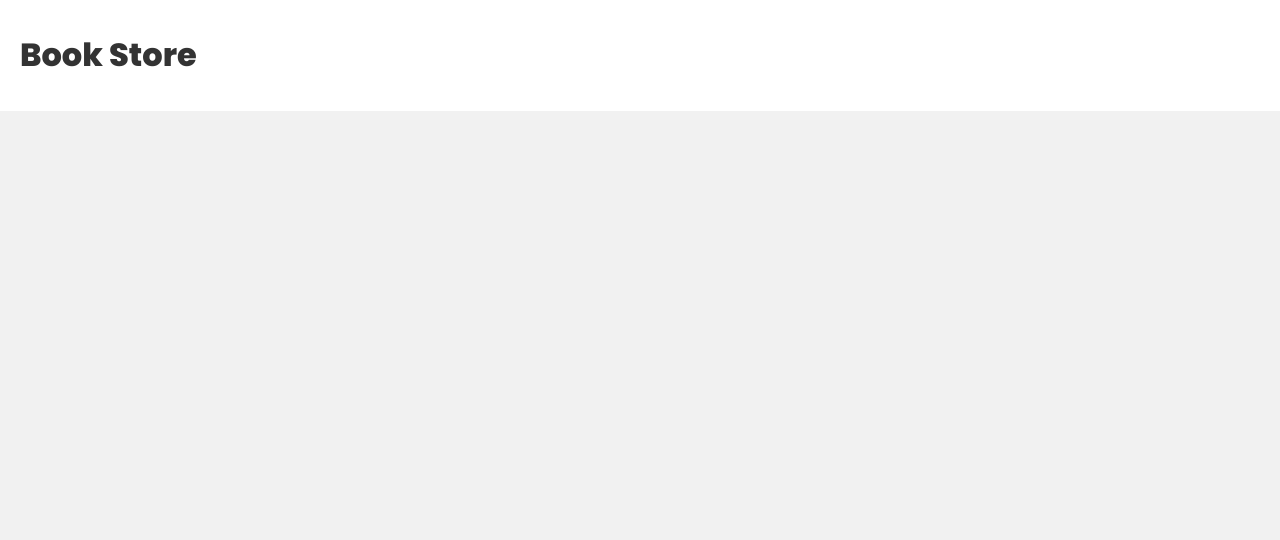
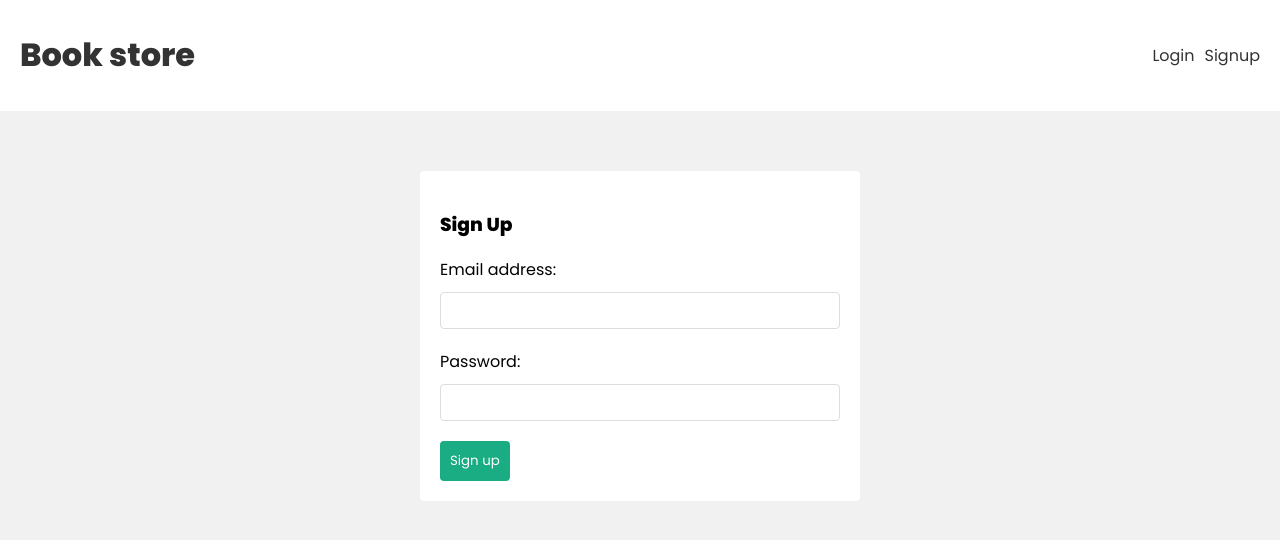
Before and after one commit to areebkhan11/MERN-BookStore, a React (Create React App) app in the folder frontend/bookstore/: page /signup in a window 1280 px wide. Before the commit this address had no page. Shown: the top 540 px of the page. Built offline with nearby package versions, Linux system fonts and the light colour scheme.

Commit message:
refactor

```diff
--- a/frontend/bookstore/src/App.js
+++ b/frontend/bookstore/src/App.js
@@ -1,5 +1,7 @@
 import {BrowserRouter, Routes, Route } from 'react-router-dom'
 import Home from './pages/Home';
+import Signup from './pages/Signup';
+import Login from './pages/Login';
 import Navbar from './components/Navbar';
 
 
@@ -13,8 +15,17 @@
             <Route
               path="/"
               element={<Home />}
-            >
-            </Route>
+            />
+            <Route
+              path="/signup"
+              element={<Signup />}
+            />
+            <Route
+              path="/login"
+              element={<Login />}
+            />
+
+
           </Routes>
 
         </div>
--- a/frontend/bookstore/src/components/Navbar.js
+++ b/frontend/bookstore/src/components/Navbar.js
@@ -4,11 +4,18 @@
 export default function Navbar() {
   return (
     <header>
-        <div className='container'>
-            <Link to="/">
-                <h1>Book Store</h1>
-            </Link>
-        </div>
+      <div className="container">
+        <Link to="/">
+          <h1>Book store</h1>
+        </Link>
+        <nav>
+          <div>
+            <Link to="/login">Login</Link>
+            <Link to="/signup">Signup</Link>
+          </div>
+        </nav>
+      </div>
     </header>
+
   )
 }
--- /dev/null
+++ b/frontend/bookstore/src/context/AuthContext.js
@@ -0,0 +1,28 @@
+import { createContext, useReducer} from "react";
+
+export const AuthContext = createContext();
+
+export const authReducer = (state, action)=>{
+    switch(action.type){
+        case "LOGIN":
+        return {user: action.payload}
+        case "LOGOUT":
+        return {user: null}
+        default:
+            return state
+    }
+}
+
+
+
+export const AuthContextProvider = ({children}) => {
+    const [state, dispatch] = useReducer(authReducer, {
+        user: null
+    })
+    console.log("AuthContext State", state)
+    return (
+        <AuthContext.Provider value={{...state, dispatch}}>
+            {children}
+        </AuthContext.Provider>
+    )
+}
--- a/frontend/bookstore/src/index.css
+++ b/frontend/bookstore/src/index.css
@@ -40,7 +40,7 @@
 }
 .book-details {
   background: #fff;
-  border-radius: 4px;
+  border-radius: 8px;
   margin: 20px auto;
   padding: 20px;
   position: relative;
@@ -67,6 +67,7 @@
   color: #333;
 }
 
+/* new workout form */
 label, input {
   display: block;
 }
@@ -96,3 +97,24 @@
   border-radius: 4px;
   margin: 20px 0;
 }
+input.error {
+  border: 1px solid var(--error);
+}
+
+/* navbar */
+nav {
+  display: flex;
+  align-items: center;
+}
+nav a {
+  margin-left: 10px;
+}
+
+/* auth forms */
+form.signup, form.login {
+  max-width: 400px;
+  margin: 40px auto;
+  padding: 20px;
+  background: #fff;
+  border-radius: 4px;
+}
--- a/frontend/bookstore/src/index.js
+++ b/frontend/bookstore/src/index.js
@@ -4,13 +4,16 @@
 import App from './App';
 import reportWebVitals from './reportWebVitals';
 import {BookContextProvider} from './context/BookContext'
+import {AuthContextProvider} from './context/AuthContext'
 
 const root = ReactDOM.createRoot(document.getElementById('root'));
 root.render(
   <React.StrictMode>
-    <BookContextProvider>
-      <App />
-    </BookContextProvider>
+    <AuthContextProvider>
+      <BookContextProvider>
+        <App />
+      </BookContextProvider>
+    </AuthContextProvider>
   </React.StrictMode>
 );
 
--- /dev/null
+++ b/frontend/bookstore/src/pages/Login.js
@@ -0,0 +1,35 @@
+import { useState } from "react"
+
+const Login = () => {
+  const [email, setEmail] = useState('')
+  const [password, setPassword] = useState('')
+
+  const handleSubmit = async (e) => {
+    e.preventDefault()
+
+    console.log(email, password)
+  }
+
+  return (
+    <form className="login" onSubmit={handleSubmit}>
+      <h3>Log In</h3>
+
+      <label>Email address:</label>
+      <input
+        type="email"
+        onChange={(e) => setEmail(e.target.value)}
+        value={email}
+      />
+      <label>Password:</label>
+      <input
+        type="password"
+        onChange={(e) => setPassword(e.target.value)}
+        value={password}
+      />
+
+      <button>Log in</button>
+    </form>
+  )
+}
+
+export default Login
--- /dev/null
+++ b/frontend/bookstore/src/pages/Signup.js
@@ -0,0 +1,35 @@
+import { useState } from "react"
+
+const Signup = () => {
+  const [email, setEmail] = useState('')
+  const [password, setPassword] = useState('')
+
+  const handleSubmit = async (e) => {
+    e.preventDefault()
+
+    console.log(email, password)
+  }
+
+  return (
+    <form className="signup" onSubmit={handleSubmit}>
+      <h3>Sign Up</h3>
+
+      <label>Email address:</label>
+      <input
+        type="email"
+        onChange={(e) => setEmail(e.target.value)}
+        value={email}
+      />
+      <label>Password:</label>
+      <input
+        type="password"
+        onChange={(e) => setPassword(e.target.value)}
+        value={password}
+      />
+
+      <button>Sign up</button>
+    </form>
+  )
+}
+
+export default Signup
```
Also changed, not shown: 2 other files (tests, documents, lock files or other folders).
